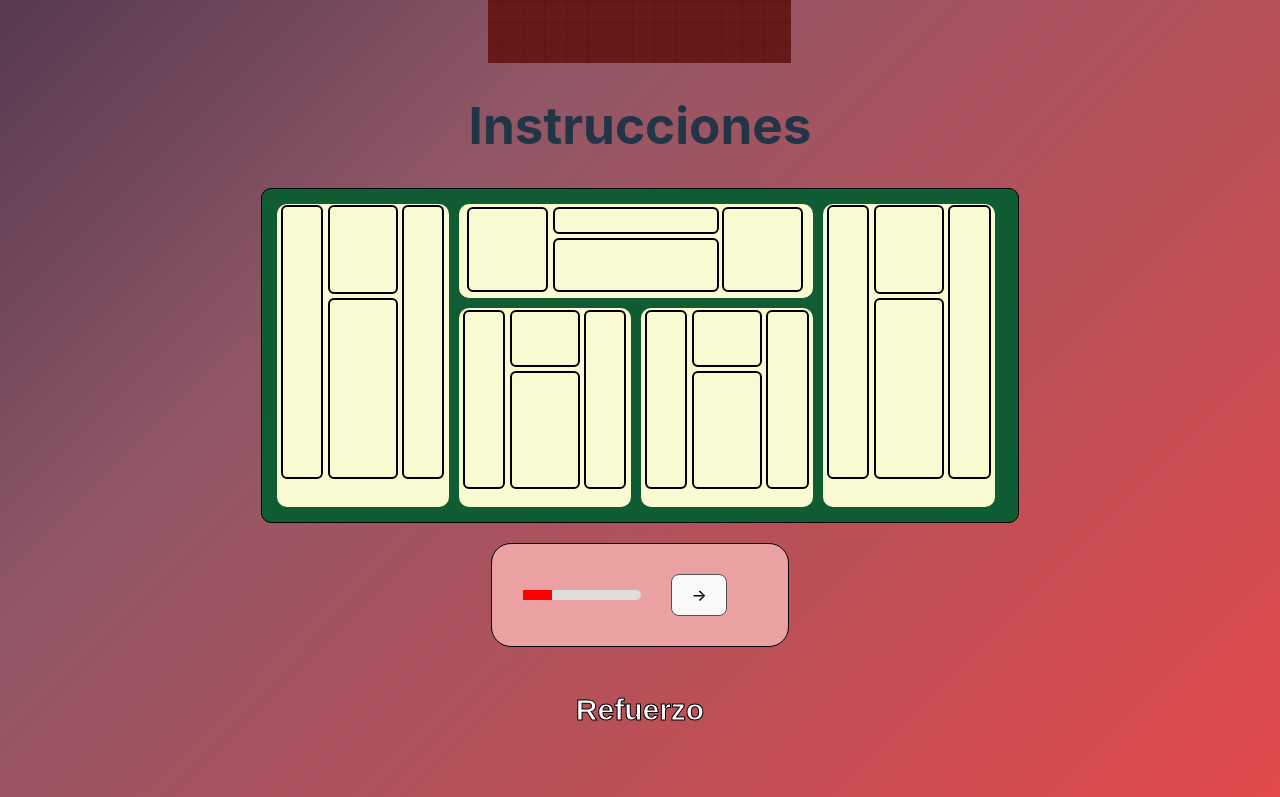
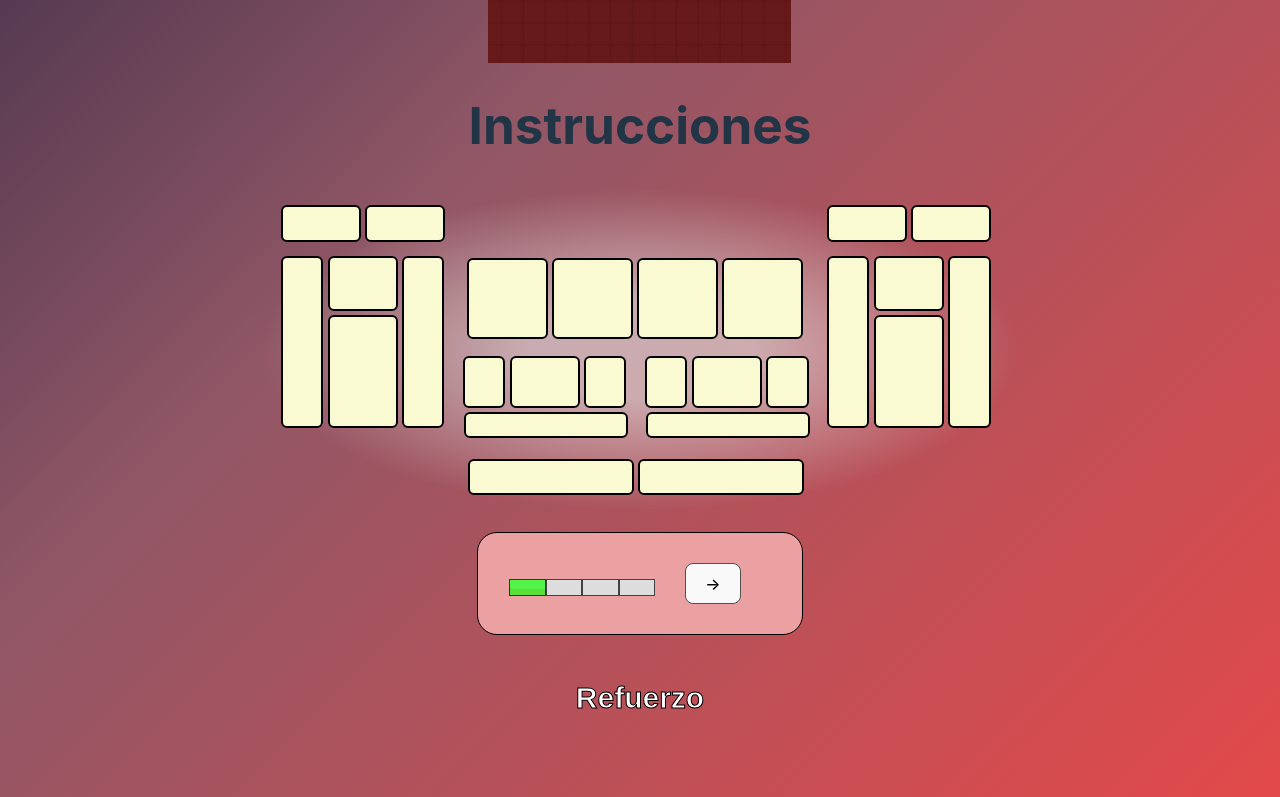
Before and after one commit to drcid98/frontend-web, a React (Vite) app: page /rules in a window 1280 px wide. Shown: the part 618-1415 px from the top of the page. Built offline with nearby package versions, Linux system fonts and the light colour scheme.

Commit message:
visual del tablero listo

```diff
--- a/src/game/Board.css
+++ b/src/game/Board.css
@@ -16,34 +16,46 @@
 .cell5 {
   grid-area: cell5;
 }
+.cell6 {
+  grid-area: cell6;
+}
+.cell7 {
+  grid-area: cell7;
+}
+.cell8 {
+  grid-area: cell8;
+}
 
 .board-container {
   display: grid;
   grid-template-columns: repeat(4, 1fr);
-  grid-template-rows: repeat(3, 1fr);
+  grid-template-rows: repeat(6, 1fr);
   gap:10px;
   height: 90%;
   margin: 2%;
   width: 95%;
-  align-items: center;
+  /* align-items: center; */
   grid-template-areas:
+    "cell7 . . cell8"
+    "cell1 cell2 cell2 cell3"
     "cell1 cell2 cell2 cell3"
     "cell1 cell4 cell5 cell3"
-    "cell1 cell4 cell5 cell3";
+    "cell1 cell4 cell5 cell3"
+    ". cell6 cell6 .";
 }
 
 
 .cell {
   display: flex;
-  background-color: lightgoldenrodyellow;
+  /* background-color: lightgoldenrodyellow; */
   height: 100%;
   width: 100%;
   margin: 0%;
   border-radius: 10px;
 }
 .board {
-  border: 1px solid black;
-  background-color: rgb(17, 93, 51);
+  border: 1px solid rgba(0, 0, 0, 0);
   height: 100%;
   border-radius: 10px;
+  background: radial-gradient(closest-side, rgba(226, 226, 226, 0.615) 30%, transparent);
 }
--- a/src/game/Board.jsx
+++ b/src/game/Board.jsx
@@ -9,11 +9,14 @@ function Board() {
   return (
     <div className="board">
         <div className="board-container">
-            <Cell index={0} value={Cells[0]} />
-            <Cell index={1} value={Cells[1]} />
-            <Cell index={2} value={Cells[2]} />
-            <Cell index={3} value={Cells[3]} />
-            <Cell index={4} value={Cells[4]} />
+            <Cell index={{name: 0}} />
+            <Cell index={{name: 1, type:0}} />
+            <Cell index={{name: 2}} />
+            <Cell index={{name: 3, type:1}} />
+            <Cell index={{name: 4, type:1}} />
+            <Cell index={{name: 5, type:2}} />
+            <Cell index={{name: 6, type:2}} />
+            <Cell index={{name: 7, type:2}} />
         </div>
     </div>
   );
--- a/src/game/Cell.css
+++ b/src/game/Cell.css
@@ -19,16 +19,6 @@
   background-color: rgba(0, 255, 255, 0.3);
   z-index: 9999;
 }
-
-/* .territory2:hover {
-  border-color: rgba(0, 255, 0, 1);
-}
-.territory3:hover {
-  border-color: rgba(0, 0, 255, 1);
-}
-.territory4:hover {
-  border-color: rgba(0, 255, 255, 1);
-} */
 
 .territory1 {
   grid-area: territory1;
@@ -64,6 +54,61 @@
     "territory1 territory4 territory4 territory3";
 }
 
+.cell-container0 {
+  display: grid;
+  grid-template-columns: repeat(4, 1fr);
+  grid-template-rows: repeat(2, 1fr);
+  gap:4px;
+  height: 90%;
+  margin-top: 1%;
+  margin-bottom: 1%;
+  margin-left: 2%;
+  margin-right: 1%;
+  width: 95%;
+  align-items: center;
+  grid-template-areas:
+  "territory1 territory2 territory3 territory4"
+  "territory1 territory2 territory3 territory4";
+}
+
+
+.cell-container1 {
+  display: grid;
+  grid-template-columns: repeat(4, 1fr);
+  grid-template-rows: repeat(3, 1fr);
+  gap:4px;
+  height: 90%;
+  margin-top: 1%;
+  margin-bottom: 1%;
+  margin-left: 2%;
+  margin-right: 1%;
+  width: 95%;
+  align-items: center;
+  grid-template-areas:
+    "territory1 territory2 territory2 territory3"
+    "territory1 territory2 territory2 territory3"
+    "territory4 territory4 territory4 territory4";
+}
+
+.cell-container2 {
+  display: grid;
+  grid-template-columns: repeat(2, 1fr);
+  grid-template-rows: repeat(2, 1fr);
+  gap:4px;
+  height: 90%;
+  margin-top: 1%;
+  margin-bottom: 1%;
+  margin-left: 2%;
+  margin-right: 1%;
+  width: 95%;
+  align-items: center;
+  grid-template-areas:
+    "territory1 territory2"
+    "territory1 territory2";
+}
+
+
+
 
 .territory {
   display: flex;
@@ -79,3 +124,8 @@
 .territory {
 border: 2px solid black;
 }
+
+.cell-space {
+  background-color: rgb(7, 224, 18);
+
+}
--- a/src/game/Cell.jsx
+++ b/src/game/Cell.jsx
@@ -3,10 +3,12 @@ import Territory from "./Territory";
 import './Cell.css'
 
 function Cell(props) {
+  const { name, type } = props.index;
   let className = "cell";
+  let classType = "";
   const [Territories, setTerritories] = useState(Array(4).fill(null));
 
-  switch (props.index) {
+  switch (name) {
     case 0:
       className += " cell1";
       break;
@@ -22,13 +24,68 @@ function Cell(props) {
     case 4:
       className += " cell5";
       break;
+    case 5:
+      className += " cell6";
+      break;
+    case 6:
+      className += " cell7";
+      break;
+    case 7:
+      className += " cell8";
+      break;
     default:
       break;
   }
 
+  switch (type) {
+    case 0:
+      classType += "cell-container0";
+      break;
+    case 1:
+      classType += "cell-container1";
+      break;
+    case 2:
+      classType += "cell-container2";
+      break;
+    case 3:
+      classType += "cell-container3";
+      break;
+    case 4:
+      classType += "cell-container4";
+      break;
+    default:
+      classType = "cell-container";
+      break;
+  }
+
+  if (name == 5){
     return (
       <div className={className} onClick={props.onClick}>
-      <div className="cell-container">
+        <div className={classType}>
+          <Territory index={0} value={Territories[0]} />
+          <Territory index={1} value={Territories[1]} />
+          </div>
+      </div>
+
+    );
+  }
+
+  else if (name == 6 || name == 7){
+    return (
+      <div className={className} onClick={props.onClick}>
+        <div className={classType}>
+          <Territory index={0} value={Territories[2]} />
+          <Territory index={1} value={Territories[3]} />
+          </div>
+      </div>
+
+    );
+  }
+
+  else {
+    return (
+      <div className={className} onClick={props.onClick}>
+        <div className={classType}>
           <Territory index={0} value={Territories[0]} />
           <Territory index={1} value={Territories[1]} />
           <Territory index={2} value={Territories[2]} />
@@ -39,4 +96,7 @@ function Cell(props) {
     );
   }
 
+
+}
+
 export default Cell;
--- a/src/game/Phase.css
+++ b/src/game/Phase.css
@@ -1,11 +1,13 @@
 .bar {
   display: flex;
-    justify-content: space-between;
-    align-items: center;
-    width: 40%;
+  /* justify-content: space-between; */
+  /* align-items: center; */
+  /* border: 1px solid black; */
+  width: 45%;
   height: 10px;
   background-color: #ddd;
   border-radius: 5px;
+  /* margin: 10px; */
 }
 
 .phases {
@@ -17,19 +19,18 @@
   border: 1px solid black;
 }
 
-  .part1.active, .part2.active, .part3.active {
-    background-color: #ff0;
-  }
 
 .bar-item {
   width: 50px;
-    height: 10px;
+  height: 15px;
   background-color: #ddd;
-    margin-right: 10px;
+  border: 1px solid rgba(0, 0, 0, 0.701);
+  /* padding: 1px; */
+  /* margin-t: 0px; */
 }
 
 .bar-item.active {
-    background-color: red;
+  background-color: rgba(17, 255, 0, 0.668);
 }
 
 .Phase {
--- a/src/game/Phase.jsx
+++ b/src/game/Phase.jsx
@@ -18,6 +18,7 @@ const Phase = () => {
 					<div className={`bar-item ${activeIndex === 0 ? "active" : ""}`} />
 					<div className={`bar-item ${activeIndex === 1 ? "active" : ""}`} />
 					<div className={`bar-item ${activeIndex === 2 ? "active" : ""}`} />
+					<div className={`bar-item ${activeIndex === 3 ? "active" : ""}`} />
 				</div>
 				<button onClick={handleNext}>{"\u2192"}</button>
 			</div>
--- a/src/game/Territory.css
+++ b/src/game/Territory.css
@@ -1,15 +1,15 @@
 .territory.territory1.active {
-  background-color: rgba(255, 0, 0, 1);
+  background-color: rgb(255, 50, 50);
 }
 
 .territory.territory2.active {
-  background-color: rgba(0, 255, 0, 1);
+  background-color: rgba(50, 255, 50, 1);
 }
 
 .territory.territory3.active {
-  background-color: rgba(0, 0, 255, 1);
+  background-color: rgba(50, 50, 255, 1);
 }
 
 .territory.territory4.active {
-  background-color: rgba(0, 255, 255, 1);
+  background-color: rgba(50, 255, 255, 1);
 }
--- a/src/pages/Game.css
+++ b/src/pages/Game.css
@@ -1,3 +1,9 @@
+
+.page-contanier h1 {
+  font-family: "Lobster", cursive;
+  font-size: 60px;
+}
+
 .game-container {
     aspect-ratio: 10 / 3;
     height: 100%;
```
Lines whose indentation alone changed are shown as unchanged.
